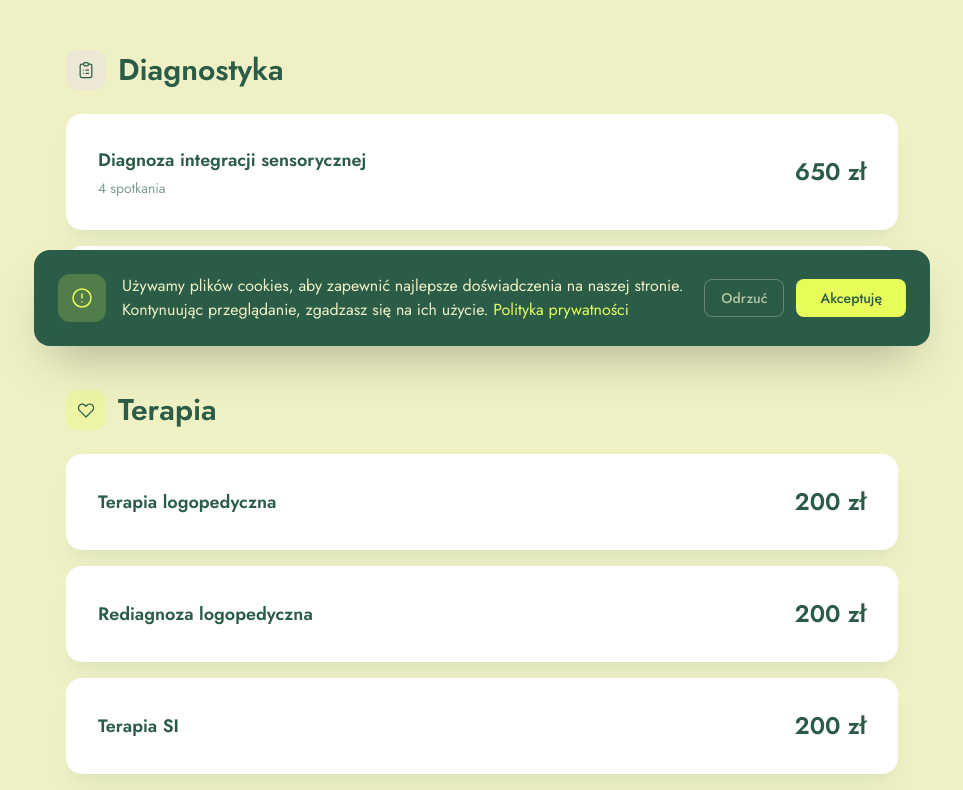
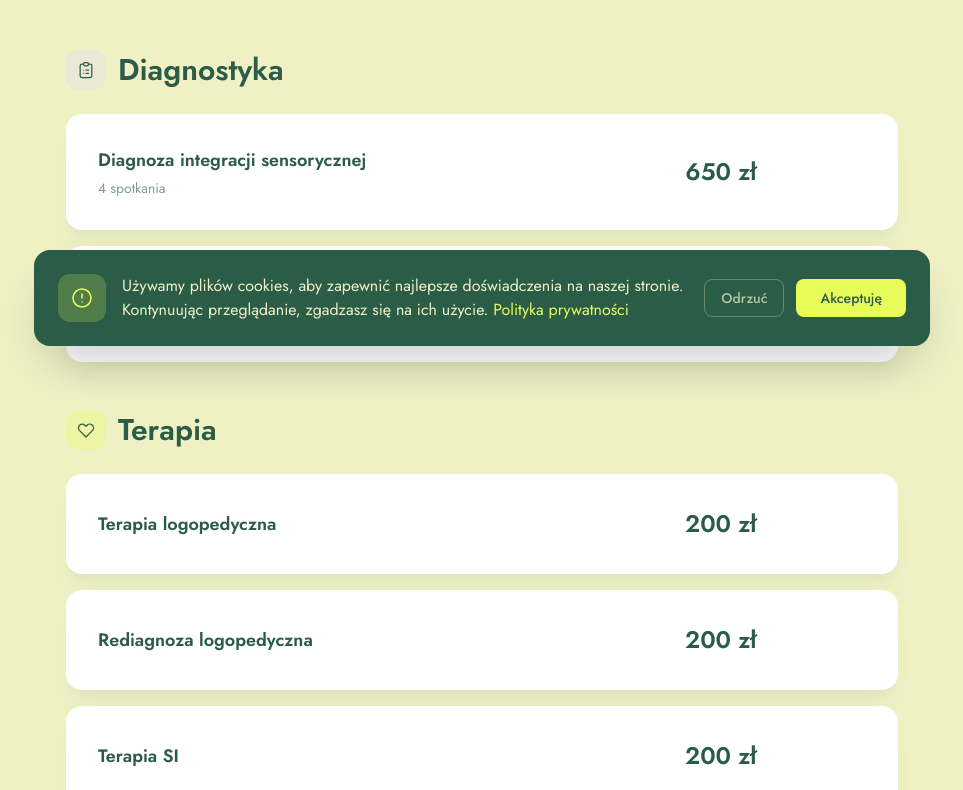
Before and after one commit to PolanaPrzygody/polanaprzygody-pl, a Next.js app: page /cennik in a window 1280 px wide. Shown: the part 430-1220 px from the top of the page, without its empty margins (158-1121 px from the left). Built offline with nearby package versions, Linux system fonts and the light colour scheme.

Commit message:
fix: added some text

```diff
--- a/src/app/cennik/page.tsx
+++ b/src/app/cennik/page.tsx
@@ -4,7 +4,37 @@ import { PageHeader } from "@/components/PageHeader";
 import { Card } from "@/components/Card";
 import { Button } from "@/components/Button";
 import { motion } from "framer-motion";
-import { prices, formatPrice, getPricesByCategory } from "@/data/prices";
+import { formatPrice, getPricesByCategory, PriceItem } from "@/data/prices";
+import Link from "next/link";
+
+// Component for price card with hover button
+function PriceCard({ item }: { item: PriceItem }) {
+  return (
+    <Card variant="elevated" className="group relative flex flex-col sm:flex-row sm:items-center sm:justify-between gap-4">
+      <div>
+        <h3 className="text-lg font-semibold text-polana-dark-green">
+          {item.name}
+        </h3>
+        {item.description && (
+          <p className="text-polana-dark-green/60 text-sm mt-1">
+            {item.description}
+          </p>
+        )}
+      </div>
+      <div className="flex items-center gap-4">
+        <div className="text-2xl font-bold text-polana-dark-green whitespace-nowrap">
+          {formatPrice(item.price, item.currency)}
+        </div>
+        <Link
+          href="/umow-sie"
+          className="opacity-0 group-hover:opacity-100 transition-opacity duration-200 bg-polana-dark-green text-white px-4 py-2 rounded-xl text-sm font-medium hover:bg-polana-olive whitespace-nowrap"
+        >
+          Umów Się
+        </Link>
+      </div>
+    </Card>
+  );
+}
 
 export default function CennikPage() {
   const diagnozy = getPricesByCategory("diagnoza");
@@ -67,21 +97,7 @@ export default function CennikPage() {
                   viewport={{ once: true }}
                   transition={{ delay: index * 0.1 }}
                 >
-                  <Card variant="elevated" className="flex flex-col sm:flex-row sm:items-center sm:justify-between gap-4">
-                    <div>
-                      <h3 className="text-lg font-semibold text-polana-dark-green">
-                        {item.name}
-                      </h3>
-                      {item.description && (
-                        <p className="text-polana-dark-green/60 text-sm mt-1">
-                          {item.description}
-                        </p>
-                      )}
-                    </div>
-                    <div className="text-2xl font-bold text-polana-dark-green whitespace-nowrap">
-                      {formatPrice(item.price, item.currency)}
-                    </div>
-                  </Card>
+                  <PriceCard item={item} />
                 </motion.div>
               ))}
             </div>
@@ -121,21 +137,7 @@ export default function CennikPage() {
                   viewport={{ once: true }}
                   transition={{ delay: index * 0.1 }}
                 >
-                  <Card variant="elevated" className="flex flex-col sm:flex-row sm:items-center sm:justify-between gap-4">
-                    <div>
-                      <h3 className="text-lg font-semibold text-polana-dark-green">
-                        {item.name}
-                      </h3>
-                      {item.description && (
-                        <p className="text-polana-dark-green/60 text-sm mt-1">
-                          {item.description}
-                        </p>
-                      )}
-                    </div>
-                    <div className="text-2xl font-bold text-polana-dark-green whitespace-nowrap">
-                      {formatPrice(item.price, item.currency)}
-                    </div>
-                  </Card>
+                  <PriceCard item={item} />
                 </motion.div>
               ))}
             </div>
--- a/src/data/prices.ts
+++ b/src/data/prices.ts
@@ -22,6 +22,7 @@ export const prices: PriceItem[] = [
     name: "Diagnoza logopedyczna",
     price: 300,
     currency: "zł",
+    description: "Jedna diagnoza trwa 90 min",
     category: "diagnoza",
   },
   {
```
